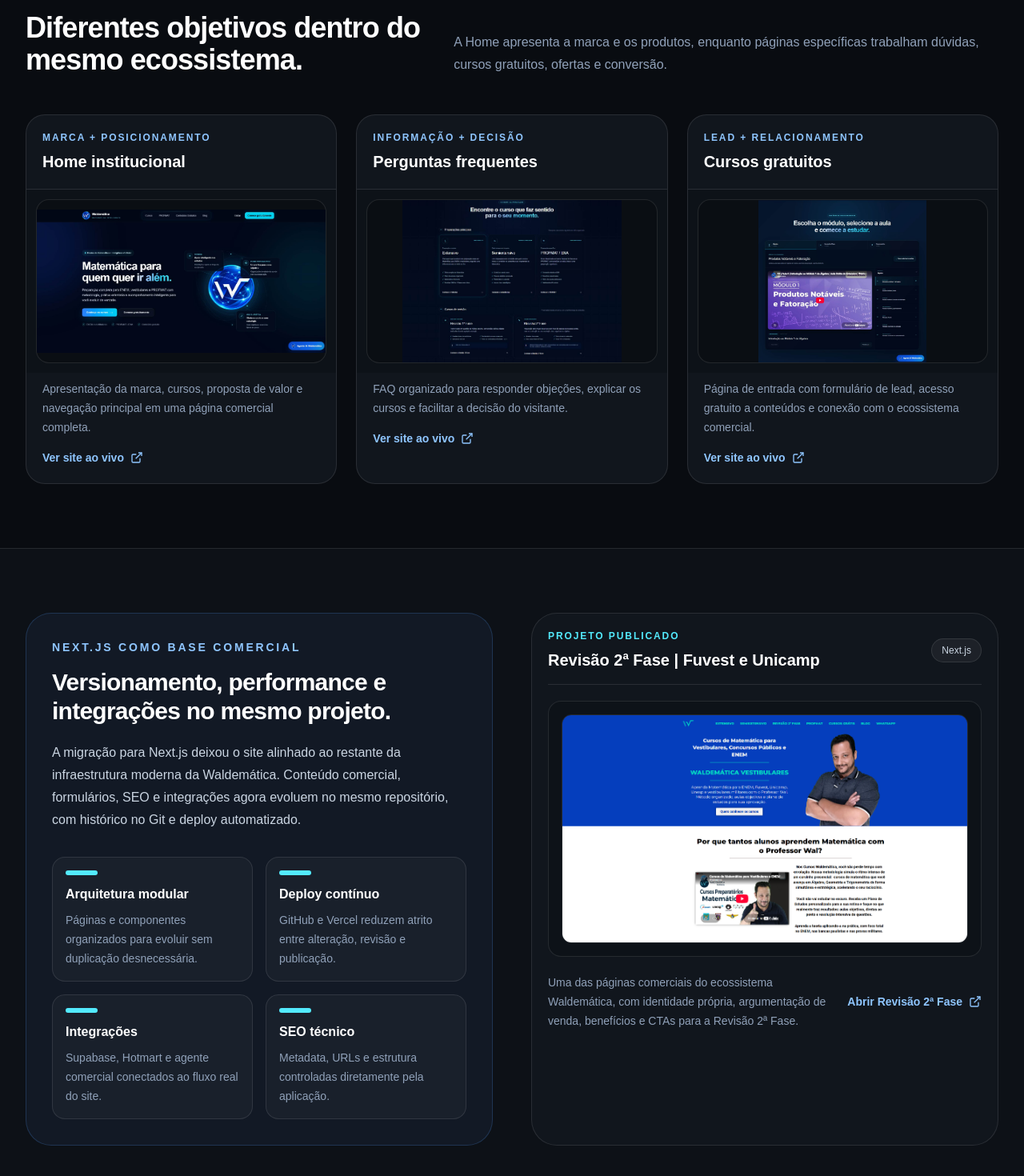
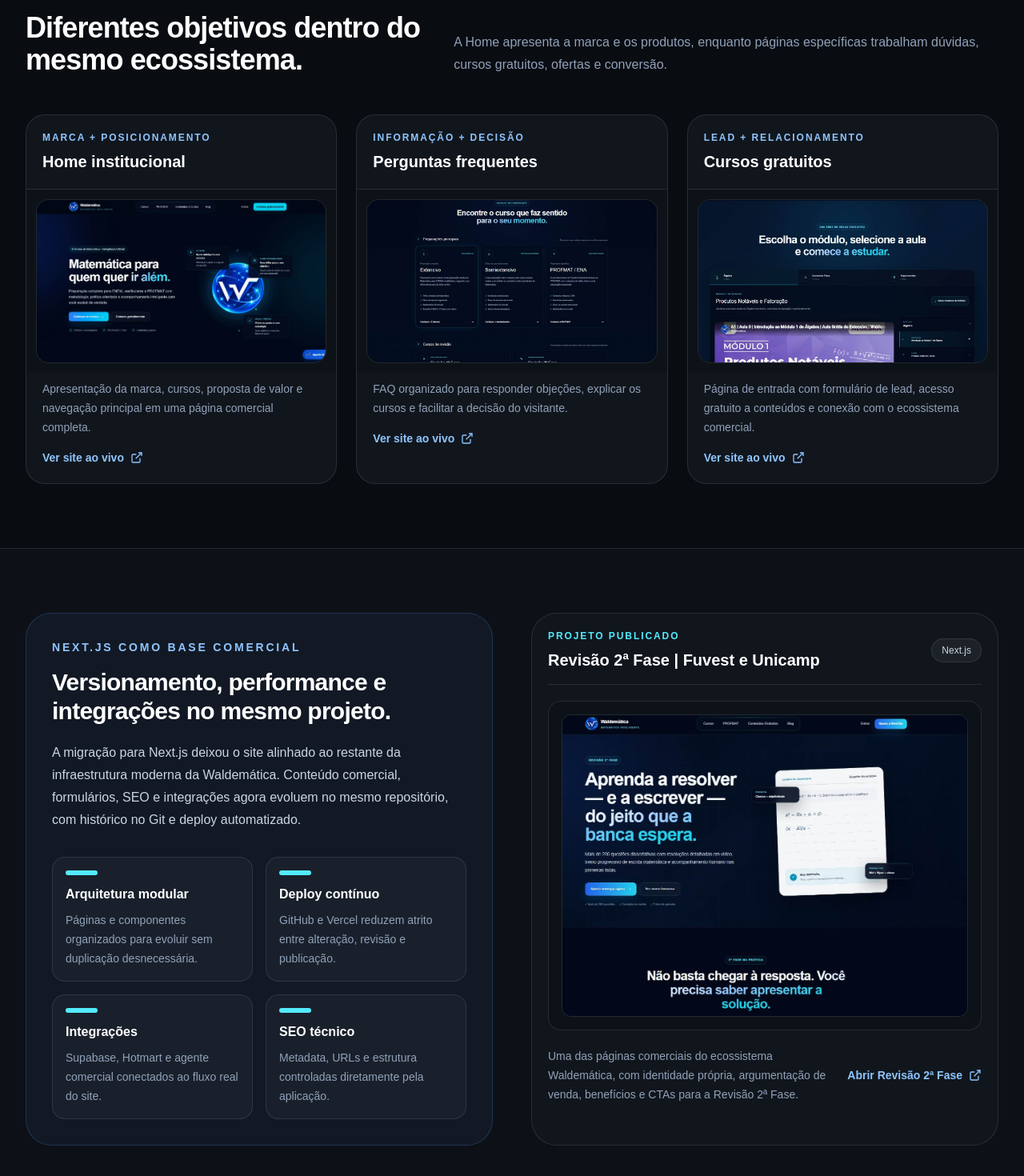
Before and after one commit to waldematica-design/walbrasil-dev, a Next.js app: page /projetos/waldematica in a window 1280 px wide. Shown: the part 1296-2766 px from the top of the page at 80% size. Built offline with nearby package versions, Linux system fonts and the light colour scheme.

Commit message:
fix: ajusta imagens atuais do case Waldemática

```diff
--- a/src/app/page.tsx
+++ b/src/app/page.tsx
@@ -76,7 +76,7 @@
     href: "/projetos/waldematica",
     accent: "from-blue-500/20 via-indigo-500/10 to-transparent",
     type: "Projeto real",
-    image: "/projetos/waldematica/home-waldematica.png",
+    image: "/projetos/waldematica/home-waldematica.jpg",
     imageAlt: "Página inicial real do site Waldemática",
   },
   {
--- a/src/app/projetos/waldematica/page.tsx
+++ b/src/app/projetos/waldematica/page.tsx
@@ -309,7 +309,7 @@
                       alt={item.alt}
                       width={2254}
                       height={1269}
-                      className="block h-full w-full object-contain transition duration-500 group-hover:scale-[1.015]"
+                      className="block h-full w-full object-cover object-top transition duration-500 group-hover:scale-[1.015]"
                     />
                   </div>
                 </a>
@@ -385,7 +385,7 @@
 
               <div className="mt-5 overflow-hidden rounded-2xl border border-white/10 bg-[#0d1218] p-4">
                 <img
-                  src="/projetos/waldematica/home-waldematica.png"
+                  src="/projetos/waldematica/revisao-2a-fase-waldematica.jpg"
                   alt="Página comercial da Revisão 2ª Fase da Waldemática"
                   width={2254}
                   height={1269}
```
